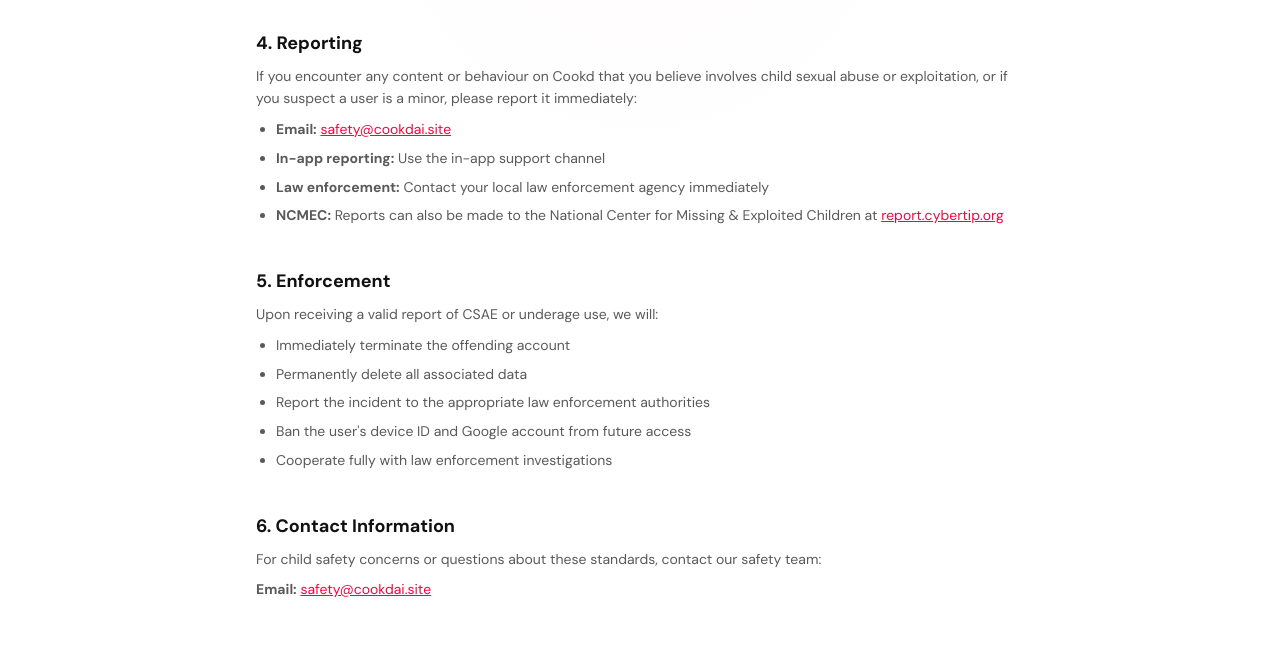
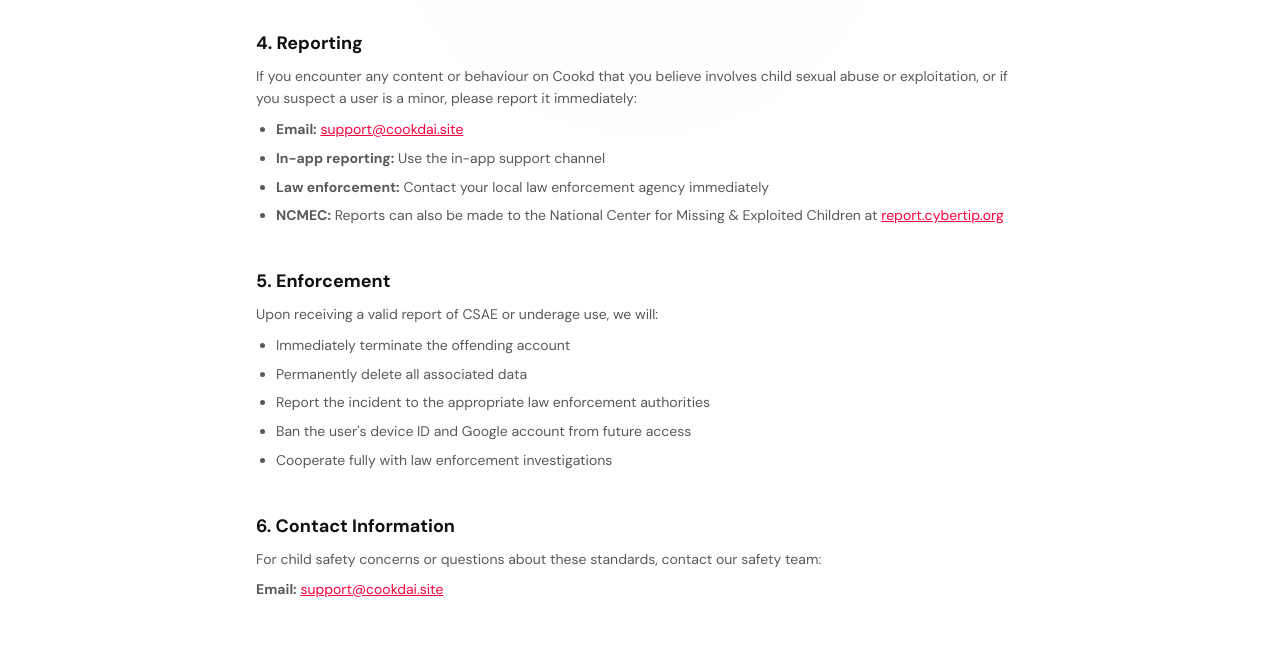
Before and after one commit to gouravkargwal/bubble-chat-app, a Next.js app in the folder landing-page/: page /child-safety in a window 1280 px wide. Shown: the part 820-1468 px from the top of the page. Built offline with nearby package versions, Linux system fonts and the light colour scheme; no server answers.

Commit message:
feat: Working

```diff
--- a/landing-page/src/app/child-safety/page.tsx
+++ b/landing-page/src/app/child-safety/page.tsx
@@ -148,10 +148,10 @@
                 <li className="text-sm text-nothing-text-secondary leading-relaxed list-disc">
                   <strong>Email:</strong>{" "}
                   <a
-                    href="mailto:safety@cookdai.site"
+                    href="mailto:support@cookdai.site"
                     className="text-[#FF003C] underline"
                   >
-                    safety@cookdai.site
+                    support@cookdai.site
                   </a>
                 </li>
                 <li className="text-sm text-nothing-text-secondary leading-relaxed list-disc">
@@ -223,10 +223,10 @@
               <p className="text-sm text-nothing-text-secondary leading-relaxed mt-2">
                 <strong>Email:</strong>{" "}
                 <a
-                  href="mailto:safety@cookdai.site"
+                  href="mailto:support@cookdai.site"
                   className="text-[#FF003C] underline"
                 >
-                  safety@cookdai.site
+                  support@cookdai.site
                 </a>
               </p>
             </motion.section>
```
Also changed, not shown: 1 other file (tests, documents, lock files or other folders).
